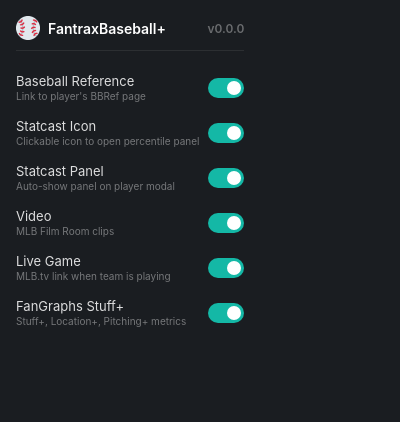
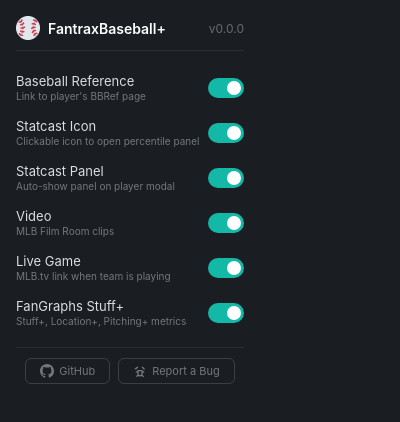
Before and after one commit to chefBrian/fantrax-baseball-plus, a browser extension: page src/shared/popup.html in a window 400 px wide. Drawn offline with Linux system fonts and the light colour scheme.

Commit message:
Add GitHub and Report a Bug buttons to settings popup footer
Also make version number a clickable link to releases page.

```diff
--- a/src/shared/popup.html
+++ b/src/shared/popup.html
@@ -22,7 +22,8 @@
     }
     .header img { width: 24px; height: 24px; }
     .header span { font-weight: 600; font-size: 14px; }
-    .version { font-weight: 400; font-size: 10px; color: rgba(255, 255, 255, 0.35); transform: scale(0.85); transform-origin: right center; margin-left: auto; }
+    .version { font-weight: 400; font-size: 12px; color: rgba(255, 255, 255, 0.35); margin-left: auto; text-decoration: none; }
+    .version:hover { color: rgba(255, 255, 255, 0.6); }
     .toggle-row {
       display: flex;
       align-items: center;
@@ -70,13 +71,41 @@
     input:checked + .slider::before {
       transform: translateX(16px);
     }
+    .footer {
+      margin-top: 12px;
+      padding-top: 10px;
+      border-top: 1px solid rgba(255, 255, 255, 0.08);
+      display: flex;
+      gap: 8px;
+      justify-content: center;
+    }
+    .footer a {
+      display: inline-flex;
+      align-items: center;
+      gap: 5px;
+      color: rgba(255, 255, 255, 0.4);
+      font-size: 11px;
+      text-decoration: none;
+      border: 1px solid rgba(255, 255, 255, 0.15);
+      border-radius: 6px;
+      padding: 5px 14px;
+    }
+    .footer a:hover {
+      color: rgba(255, 255, 255, 0.7);
+      border-color: rgba(255, 255, 255, 0.3);
+    }
+    .footer svg {
+      width: 14px;
+      height: 14px;
+      fill: currentColor;
+    }
   </style>
 </head>
 <body>
   <div class="header">
     <img src="icons/icon-48.png" alt="">
     <span>FantraxBaseball+</span>
-    <span class="version" id="version"></span>
+    <a class="version" id="version" target="_blank"></a>
   </div>
 
   <div class="toggle-row">
@@ -145,6 +174,17 @@
     </label>
   </div>
 
+  <div class="footer">
+    <a href="https://github.com/chefBrian/fantrax-baseball-plus" target="_blank">
+      <svg viewBox="0 0 16 16"><path d="M8 0C3.58 0 0 3.58 0 8c0 3.54 2.29 6.53 5.47 7.59.4.07.55-.17.55-.38 0-.19-.01-.82-.01-1.49-2.01.37-2.53-.49-2.69-.94-.09-.23-.48-.94-.82-1.13-.28-.15-.68-.52-.01-.53.63-.01 1.08.58 1.23.82.72 1.21 1.87.87 2.33.66.07-.52.28-.87.51-1.07-1.78-.2-3.64-.89-3.64-3.95 0-.87.31-1.59.82-2.15-.08-.2-.36-1.02.08-2.12 0 0 .67-.21 2.2.82.64-.18 1.32-.27 2-.27s1.36.09 2 .27c1.53-1.04 2.2-.82 2.2-.82.44 1.1.16 1.92.08 2.12.51.56.82 1.27.82 2.15 0 3.07-1.87 3.75-3.65 3.95.29.25.54.73.54 1.48 0 1.07-.01 1.93-.01 2.2 0 .21.15.46.55.38A8.01 8.01 0 0 0 16 8c0-4.42-3.58-8-8-8z"/></svg>
+      GitHub
+    </a>
+    <a href="https://github.com/chefBrian/fantrax-baseball-plus/issues" target="_blank">
+      <svg viewBox="0 0 16 16"><path d="M4.72 3.22a.75.75 0 0 1 1.06 1.06L4.28 5.78c.4.28.74.63 1 1.03h5.44c.26-.4.6-.75 1-1.03L10.22 4.28a.75.75 0 0 1 1.06-1.06l2 2a.75.75 0 0 1-1.06 1.06l-.58-.58c-.2.2-.37.42-.5.67H11v2h1.25a.75.75 0 0 1 0 1.5H11v1.5c0 .36-.05.71-.14 1.04l1.36 1.36a.75.75 0 0 1-1.06 1.06l-1.03-1.03A3.73 3.73 0 0 1 8 14.25a3.73 3.73 0 0 1-2.13-.65L4.84 14.63a.75.75 0 0 1-1.06-1.06l1.36-1.36A3.7 3.7 0 0 1 5 11.17v-1.5H3.75a.75.75 0 0 1 0-1.5H5v-2h-.86c-.13-.25-.3-.47-.5-.67l-.58.58a.75.75 0 0 1-1.06-1.06zM6.5 8.17v3c0 .83.67 1.5 1.5 1.5s1.5-.67 1.5-1.5v-3z"/></svg>
+      Report a Bug
+    </a>
+  </div>
+
   <script src="popup.js"></script>
 </body>
 </html>
--- a/src/shared/popup.js
+++ b/src/shared/popup.js
@@ -4,7 +4,9 @@
 const DEFAULTS = { bbref: true, statcastIcon: true, statcastPanel: true, video: true, liveGame: true, fangraphsPanel: true };
 
 async function init() {
-  document.getElementById("version").textContent = "v" + browser.runtime.getManifest().version;
+  const versionEl = document.getElementById("version");
+  versionEl.textContent = "v" + browser.runtime.getManifest().version;
+  versionEl.href = "https://github.com/chefBrian/fantrax-baseball-plus/releases";
   const stored = await browser.storage.sync.get(DEFAULTS);
   for (const key of FEATURES) {
     const el = document.getElementById(key);
```
